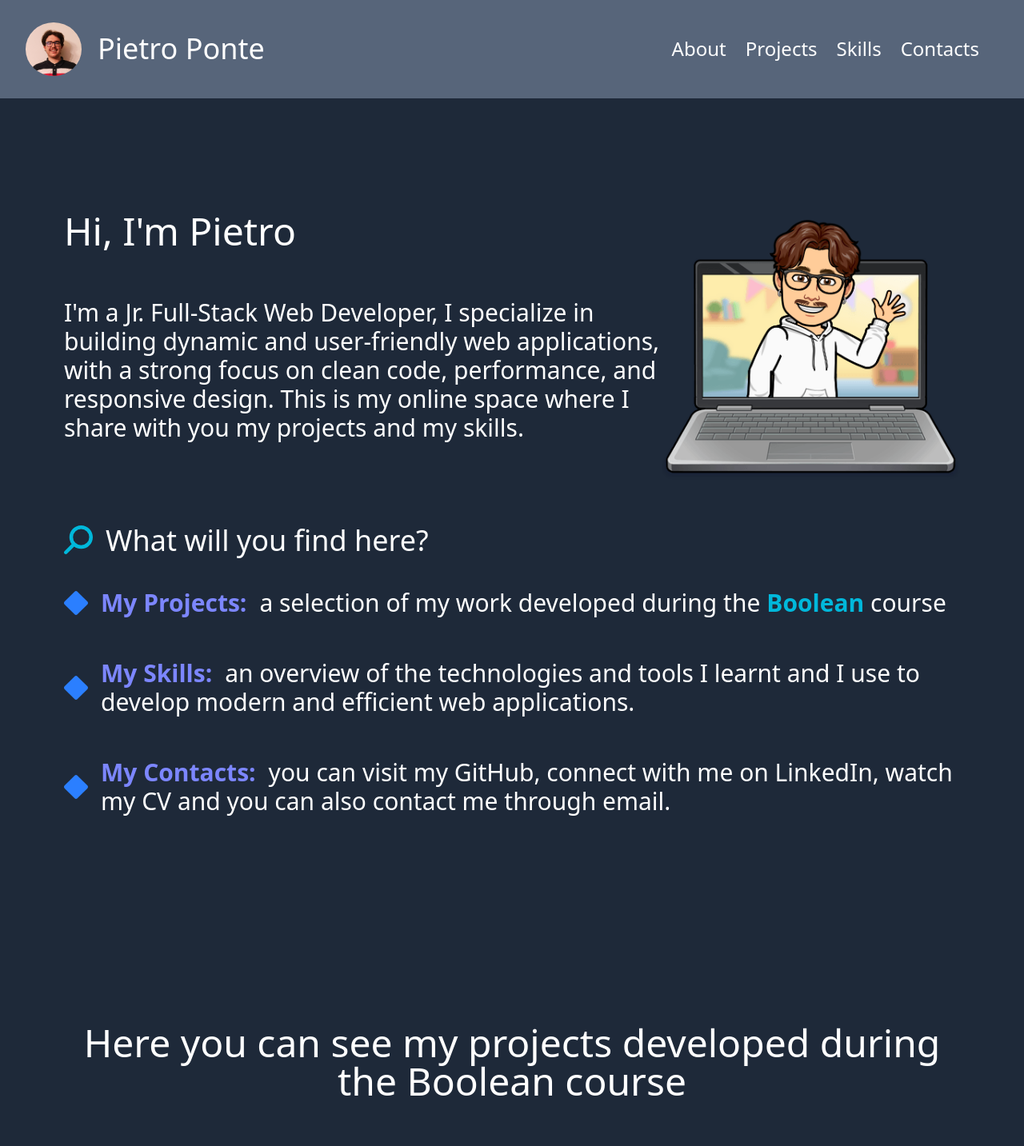
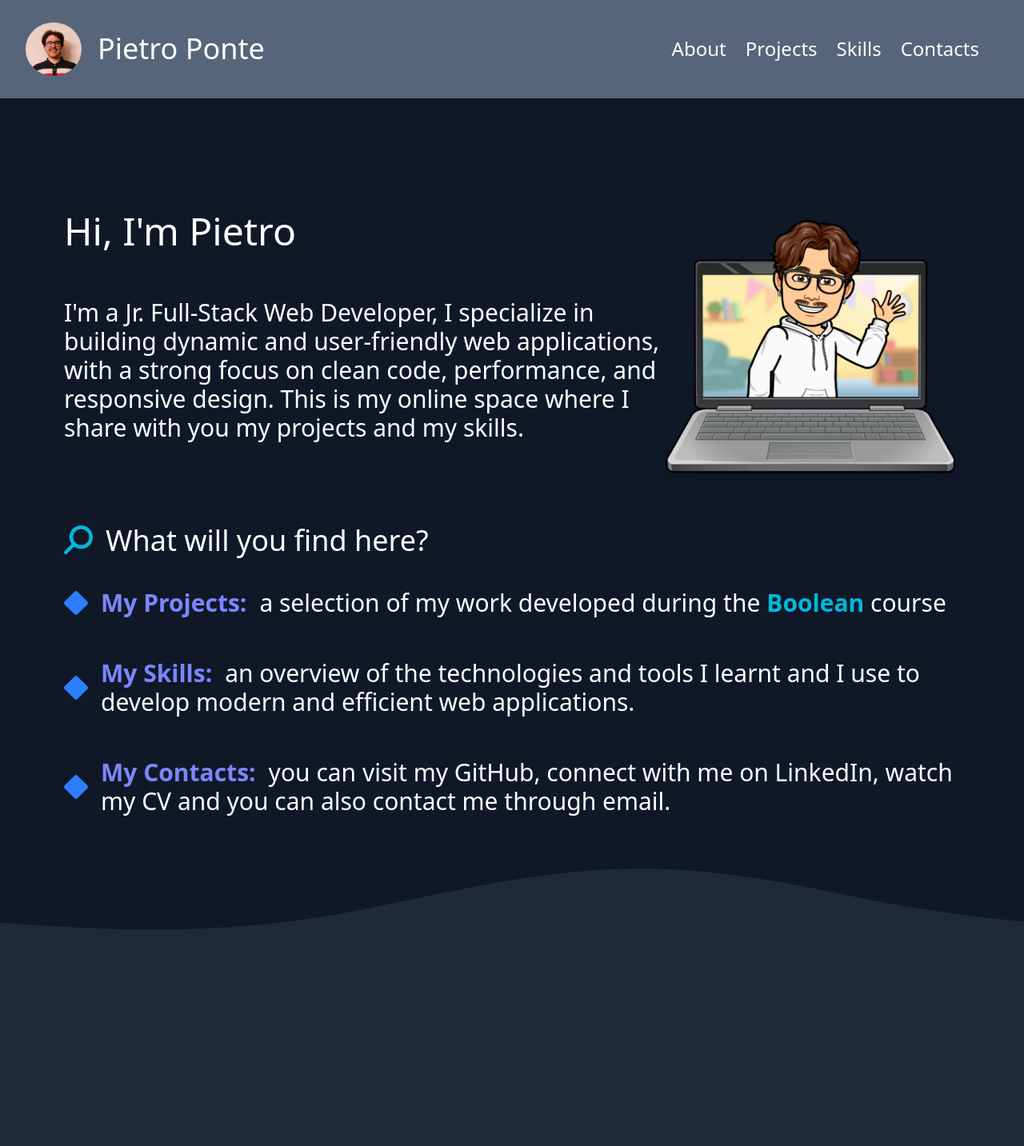
Before and after one commit to Pietroo03/MyPortfolio, a React (Vite) app: page / in a window 1280 px wide. Shown: the top 1433 px of the page at 80% size. Built offline with nearby package versions, Linux system fonts and the light colour scheme.

Commit message:
add wave svg for about section

```diff
--- a/src/Components/About.jsx
+++ b/src/Components/About.jsx
@@ -22,7 +22,7 @@ export default function About() {
 
     return (
         <>
-            <section id="about" className="md:pt-50 lg:pt-30 px-2 md:px-8 lg:px-20  ">
+            <section id="about" className="md:pt-50 lg:pt-30 px-2 md:px-8 lg:px-20 bg-gray-900">
                 <div className="container mx-auto">
                     <div className="row flex flex-col md:flex-row items-center justify-between">
                         {/* Contenuto (Saluto + Paragrafo insieme da md in poi) */}
@@ -88,6 +88,18 @@ export default function About() {
                     </ul>
                 </div>
             </section>
+            <div className='text-gray-900 rotate-180 w-full'>
+                <svg className="w-full h-[60px] md:h-[110px] lg:h-[150px] 3xl:h-[400px] aspect-[1440/100]"
+                    viewBox="0 0 1440 100"
+                    preserveAspectRatio="xMidYMid slice"
+                    xmlns="http://www.w3.org/2000/svg"
+                    version="1.1"
+                >
+                    <path className="wavePath-haxJK1 animationPaused-2hZ4IO "
+                        d="M826.337463,25.5396311 C670.970254,58.655965 603.696181,68.7870267 447.802481,35.1443383 C293.342778,1.81111414 137.33377,1.81111414 0,1.81111414 L0,150 L1920,150 L1920,1.81111414 C1739.53523,-16.6853983 1679.86404,73.1607868 1389.7826,37.4859505 C1099.70117,1.81111414 981.704672,-7.57670281 826.337463,25.5396311 Z"
+                        fill="currentColor" />
+                </svg>
+            </div>
         </>
     )
 }
--- a/src/Components/Projects.jsx
+++ b/src/Components/Projects.jsx
@@ -13,7 +13,7 @@ export default function Projects() {
     const swiperRef = useRef([]);
 
     return (
-        <section id="projects" className="pt-30 md:pt-65 px-2 md:px-8 lg:px-20">
+        <section id="projects" className="pt-30 md:pt-65 px-2 md:px-8 lg:px-20 bg-gray-800">
             <div className="container mx-auto">
                 <div className="text-3xl md:text-4xl lg:text-5xl text-center">
                     Here you can see my projects developed during the Boolean course
```
Also changed, not shown: public/wave.svg (added).
